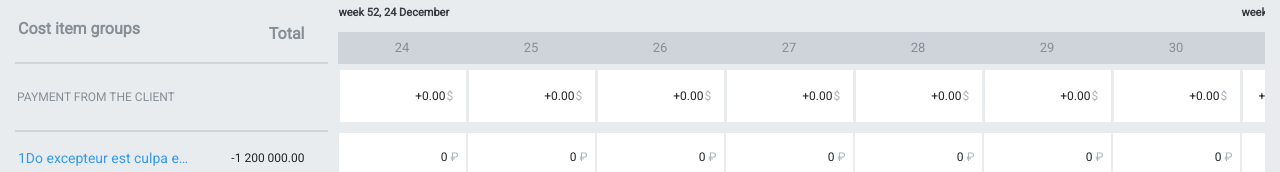
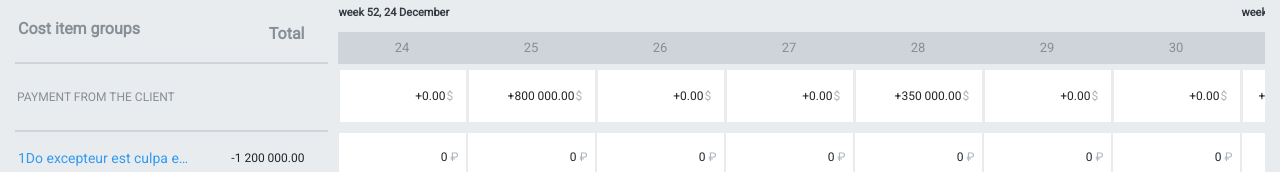
Before and after one commit to apechkin/vue-components, a Vue app: page / in a window 1280 px wide. Shown: the part 406-578 px from the top of the page. Built offline with nearby package versions, Linux system fonts and the light colour scheme.

Commit message:
add some fake income from client data

```diff
--- a/src/pages/Content/fakeData.js
+++ b/src/pages/Content/fakeData.js
@@ -6,6 +6,30 @@ export const clientData = () => {
   })
 }
 const fromClient = [
+  {
+    fullDate: '2018-12-25',
+    fromClient: 800000
+  },
+  {
+    fullDate: '2018-12-28',
+    fromClient: 350000
+  },
+  {
+    fullDate: '2019-01-09',
+    fromClient: 1000000
+  },
+  {
+    fullDate: '2019-01-12',
+    fromClient: 80000000
+  },
+  {
+    fullDate: '2019-01-25',
+    fromClient: 82000000
+  },
+  {
+    fullDate: '2019-01-29',
+    fromClient: 52654123
+  },
   {
     fullDate: '2018-12-31',
     fromClient: 150145952
```
